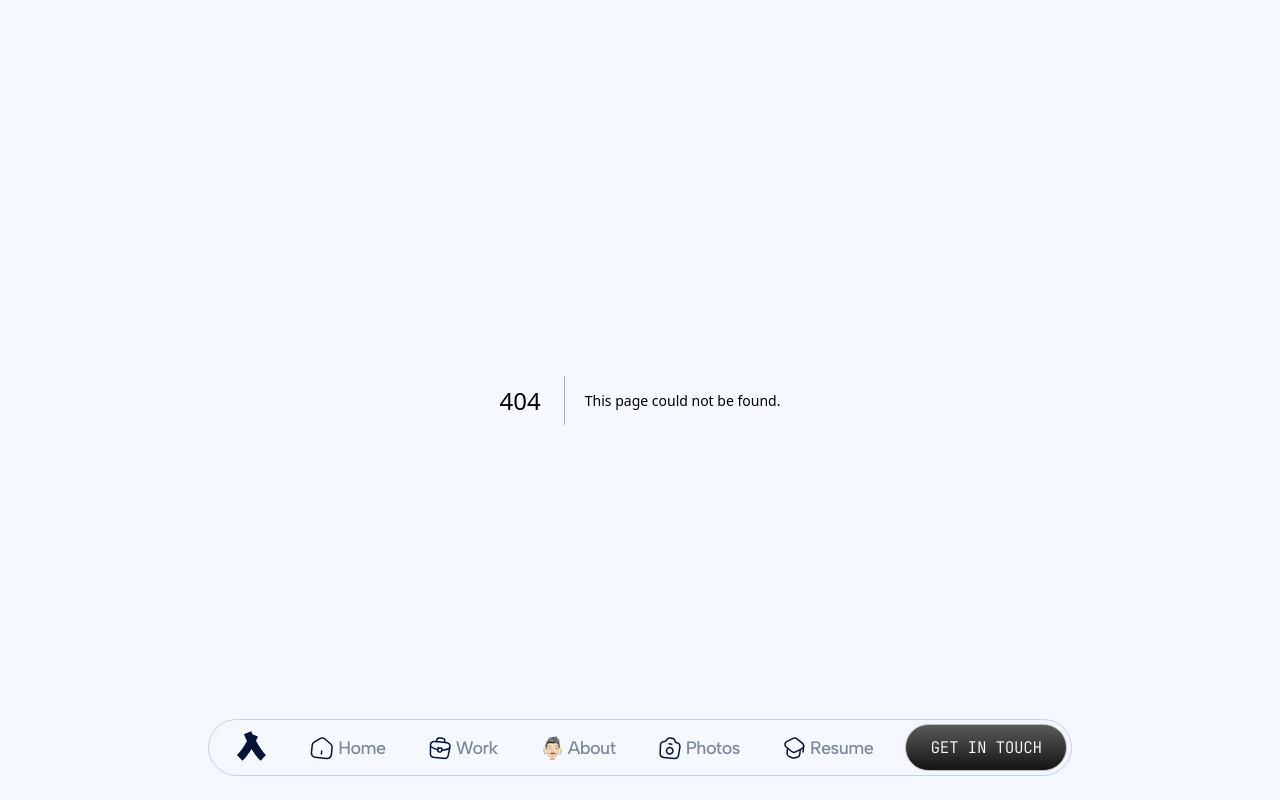
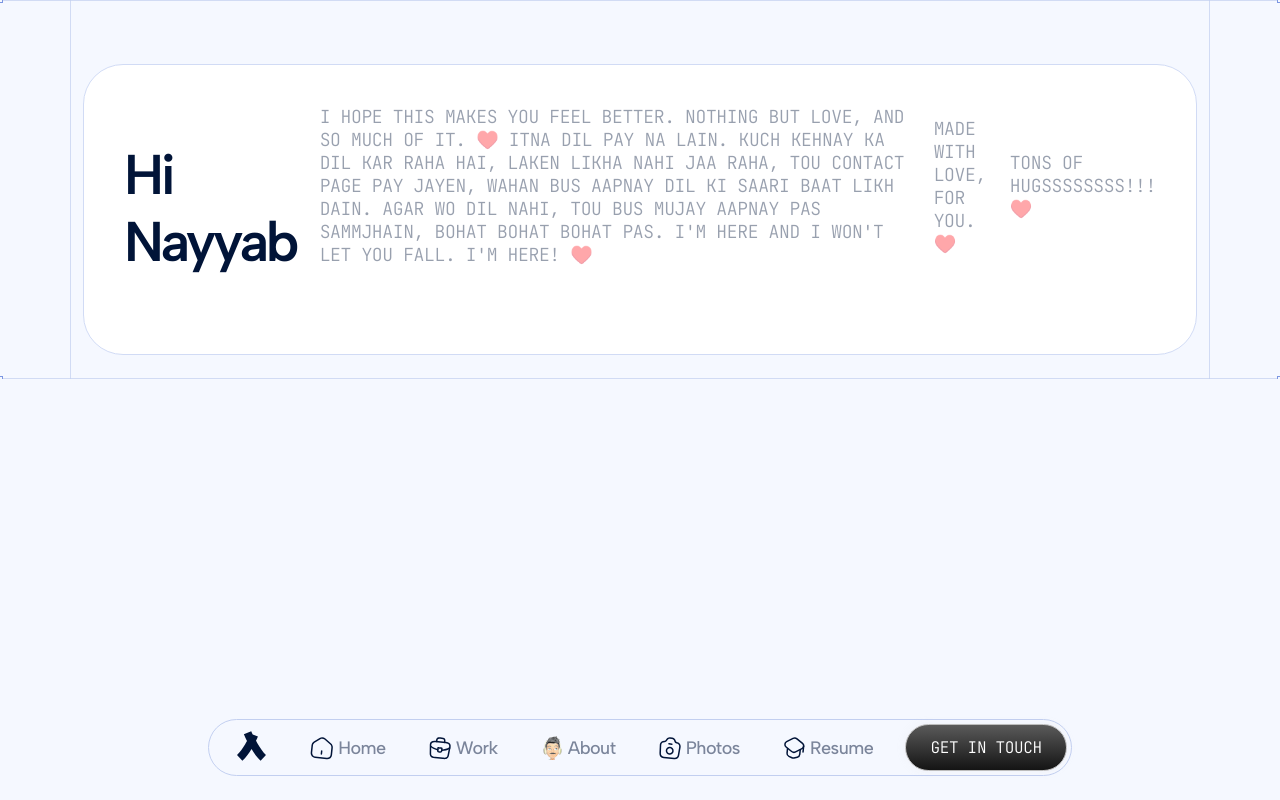
Before and after one commit to aurangg/aurangzeb-portfolio, a Next.js app: page /nayyab in a window 1280 px wide. Before the commit this address had no page. Built offline with nearby package versions, Linux system fonts and the light colour scheme.

Commit message:
demo page addition

```diff
--- /dev/null
+++ b/src/app/nayyab/page.js
@@ -0,0 +1,42 @@
+import Link from "next/link";
+import BasicDot from "../components/BasicDot";
+import Padding from "../components/Padding";
+import VerticalLines from "../components/VerticalLines";
+import { contact_page } from "@/constants/urls";
+
+export default function Nayyab() {
+  return (
+    <section className="position-relative border-adjust">
+      <Padding spacing={40} border={true} />
+      <VerticalLines topLine={true} bottomLine={true} />
+      <div className="container section-sm-padding border-lr">
+        <BasicDot
+          topLeft={true}
+          topRight={true}
+          bottomRight={true}
+          bottomLeft={true}
+        />
+        <div className="row">
+          <div className="col-lg-12">
+            <div className="banner-box">
+              <h1 className="banner-title">Hi Nayyab</h1>
+              <p className="banner-description">
+                I hope this makes you feel better. Nothing but love, and so much
+                of it. ♥️ Itna dil pay na lain. Kuch kehnay ka dil kar raha hai,
+                laken likha nahi jaa raha, tou{" "}
+                <span>
+                  <Link href={`/${contact_page}`}>Contact Page</Link>
+                </span>{" "}
+                pay jayen, wahan bus aapnay dil ki saari baat likh dain. Agar wo
+                dil nahi, tou bus mujay aapnay pas sammjhain, bohat bohat bohat
+                pas. I'm here and I won't let you fall. I'm here! ♥️
+              </p>
+              <p className="banner-description">Made with love, for you. ♥️</p>
+              <p className="banner-description">Tons of hugssssssss!!! ♥️</p>
+            </div>
+          </div>
+        </div>
+      </div>
+    </section>
+  );
+}
```
